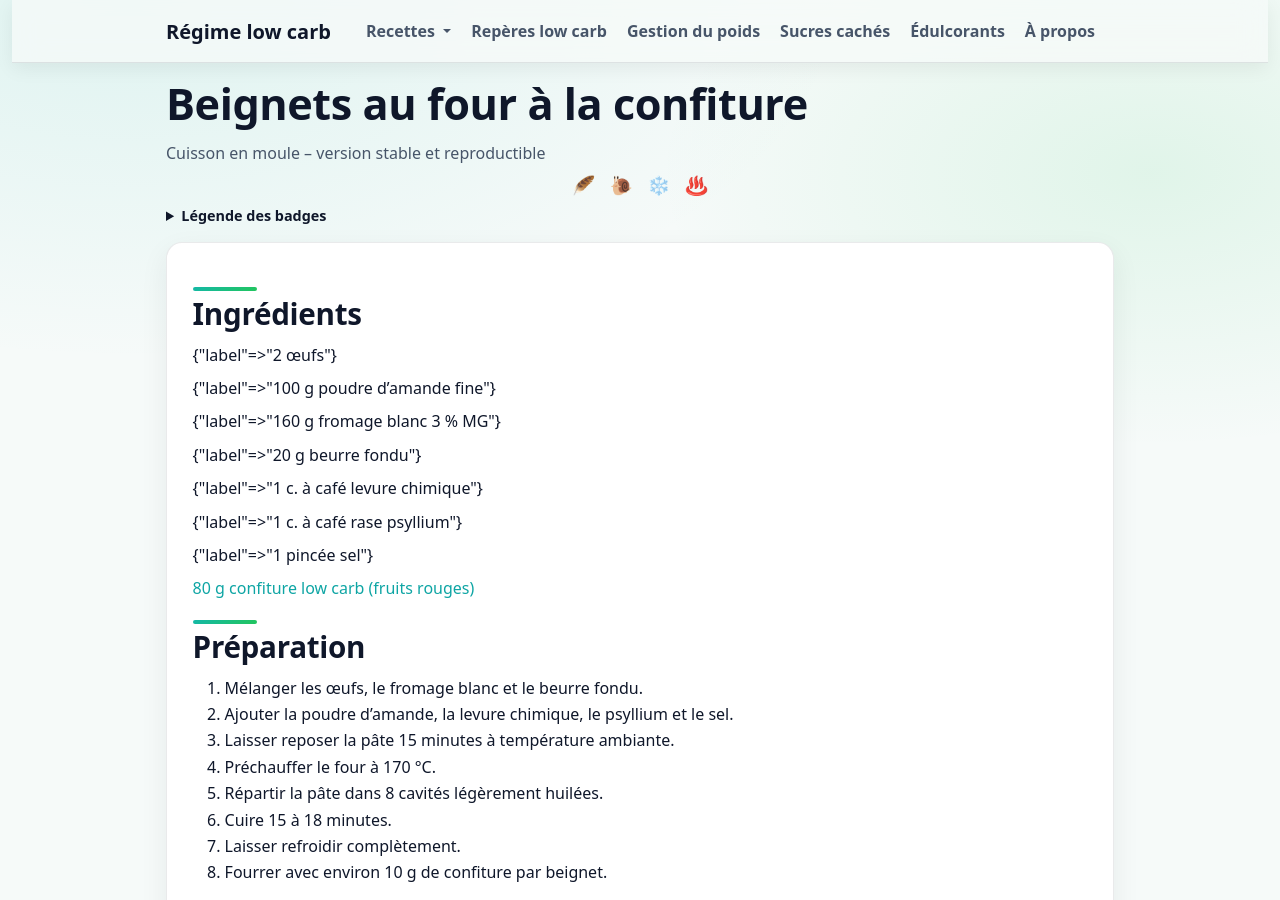
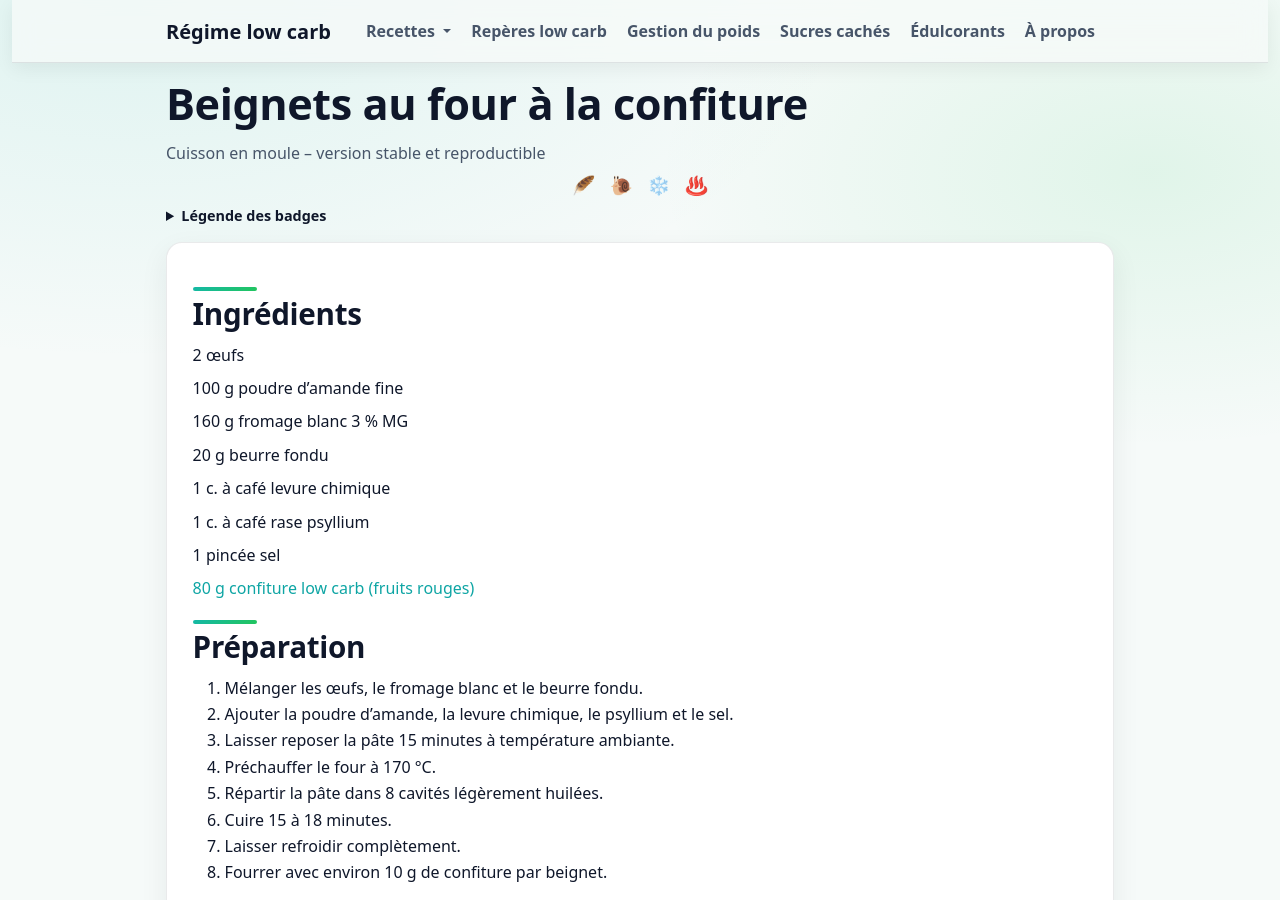
Before and after one commit to laurie-boissay/laurie-boissay.github.io, a Jekyll site: the page built from recettes/beignets-confiture-fruits-rouges.html, in a window 1280 px wide and 900 px high. Built offline with Jekyll 4.4.1, drawn with Linux system fonts in a browser that asks for light colours; part of the change alters nothing that is shown.

Commit message:
correction et ad'affichage des beignet confiture

```diff
--- a/recettes/beignets-confiture-fruits-rouges.html
+++ b/recettes/beignets-confiture-fruits-rouges.html
@@ -34,15 +34,15 @@ nutrition:
   fructose: 1.0
 
 ingredients:
-  - label: "2 œufs"
-  - label: "100 g poudre d’amande fine"
-  - label: "160 g fromage blanc 3 % MG"
-  - label: "20 g beurre fondu"
-  - label: "1 c. à café levure chimique"
-  - label: "1 c. à café rase psyllium"
-  - label: "1 pincée sel"
+  - "2 œufs"
+  - "100 g poudre d’amande fine"
+  - "160 g fromage blanc 3 % MG"
+  - "20 g beurre fondu"
+  - "1 c. à café levure chimique"
+  - "1 c. à café rase psyllium"
+  - "1 pincée sel"
   - label: "80 g confiture low carb (fruits rouges)"
-    link: "{{ '/recettes/confiture-de-fruits-rouges.html' | relative_url }}"
+    link: "/recettes/confiture-de-fruits-rouges.html"
 
 steps:
   - "Mélanger les œufs, le fromage blanc et le beurre fondu."
```
